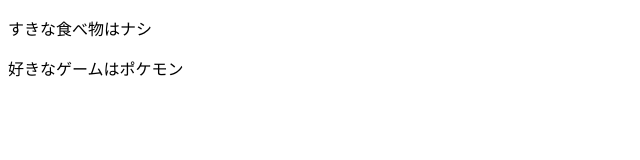
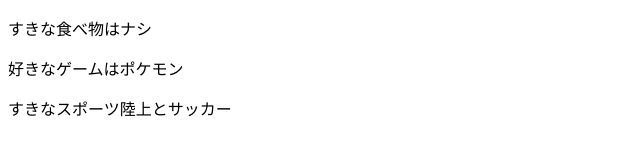
Before and after one commit to 05Uwa/command-practice, a plain HTML site: page index.html in a window 1280 px wide. Shown: the whole page, without its empty margins (0-640 px from the left). Drawn offline with Linux system fonts and the light colour scheme.

Commit message:
すきなスポーツを追記＆変更

```diff
--- a/index.html
+++ b/index.html
@@ -4,5 +4,6 @@
 	<body>
 		<p>すきな食べ物はナシ</p>
 		<p>好きなゲームはポケモン</p>
+		<p>すきなスポーツ陸上とサッカー</p>
 	</body>
 </html>
```
